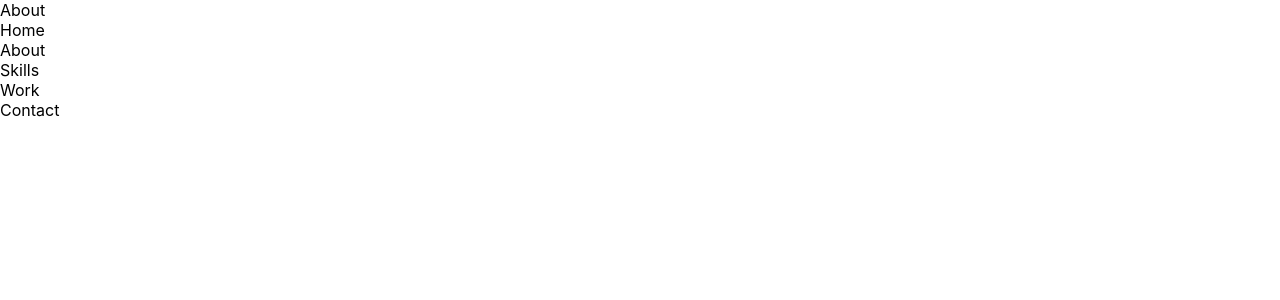
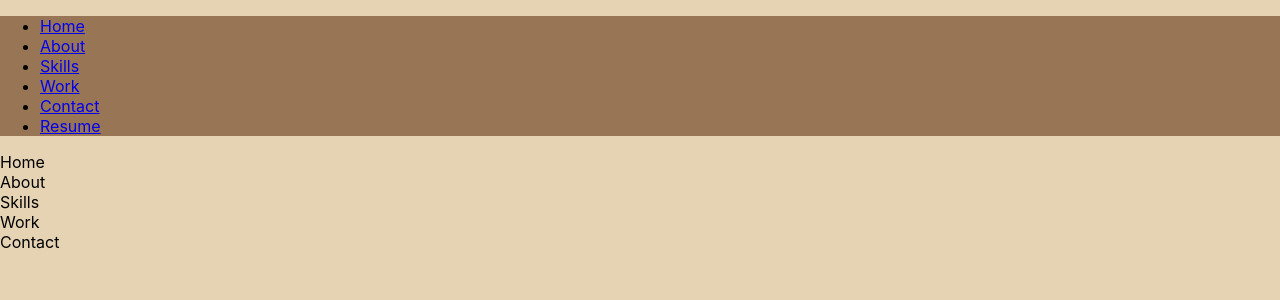
Before and after one commit to bex-ford/React-Portfolio, a React (Create React App) app: page / in a window 1280 px wide. Shown: the top 300 px of the page. Built offline with nearby package versions, Linux system fonts and the light colour scheme.

Commit message:
added links to Navbar.js

```diff
--- a/src/components/Navbar.js
+++ b/src/components/Navbar.js
@@ -1,8 +1,47 @@
-import React from 'react'
+import React from "react";
 
 function Navbar() {
   return (
-    <div>About</div>
-  )
+    <nav class="navbar navbar-expand-lg navbar-light bg-light">
+      {/* <a class="navbar-brand" href="/">Home</a> */}
+  {/* <button class="navbar-toggler" type="button" data-toggle="collapse" data-target="#navbarNav" aria-controls="navbarNav" aria-expanded="false" aria-label="Toggle navigation">
+    <span class="navbar-toggler-icon"></span>
+  </button> */}
+      <div class="collapse navbar-collapse" id="navbarNav">
+        <ul class="navbar-nav">
+          <li class="nav-item active">
+            <a class="nav-link" href="/">
+              Home <span class="sr-only"></span>
+            </a>
+          </li>
+          <li class="nav-item">
+            <a class="nav-link" href="/#about">
+              About
+            </a>
+          </li>
+          <li class="nav-item">
+            <a class="nav-link" href="/#skills">
+              Skills
+            </a>
+          </li>
+          <li class="nav-item">
+            <a class="nav-link disabled" href="/#work">
+              Work
+            </a>
+          </li>
+          <li class="nav-item">
+            <a class="nav-link disabled" href="/#contact">
+              Contact
+            </a>
+          </li>
+          <li class="nav-item">
+            <a class="nav-link disabled" href="/src/assets/BF CV.pdf">
+              Resume
+            </a>
+          </li>
+        </ul>
+      </div>
+    </nav>
+  );
 }
-export default Navbar
+export default Navbar;
--- a/src/index.css
+++ b/src/index.css
@@ -15,6 +15,7 @@
 }
 
 body {
+  background-color: #e5D3B3;
   margin: 0;
   font-family: -apple-system, BlinkMacSystemFont, 'Segoe UI', 'Roboto', 'Oxygen',
     'Ubuntu', 'Cantarell', 'Fira Sans', 'Droid Sans', 'Helvetica Neue',
```
